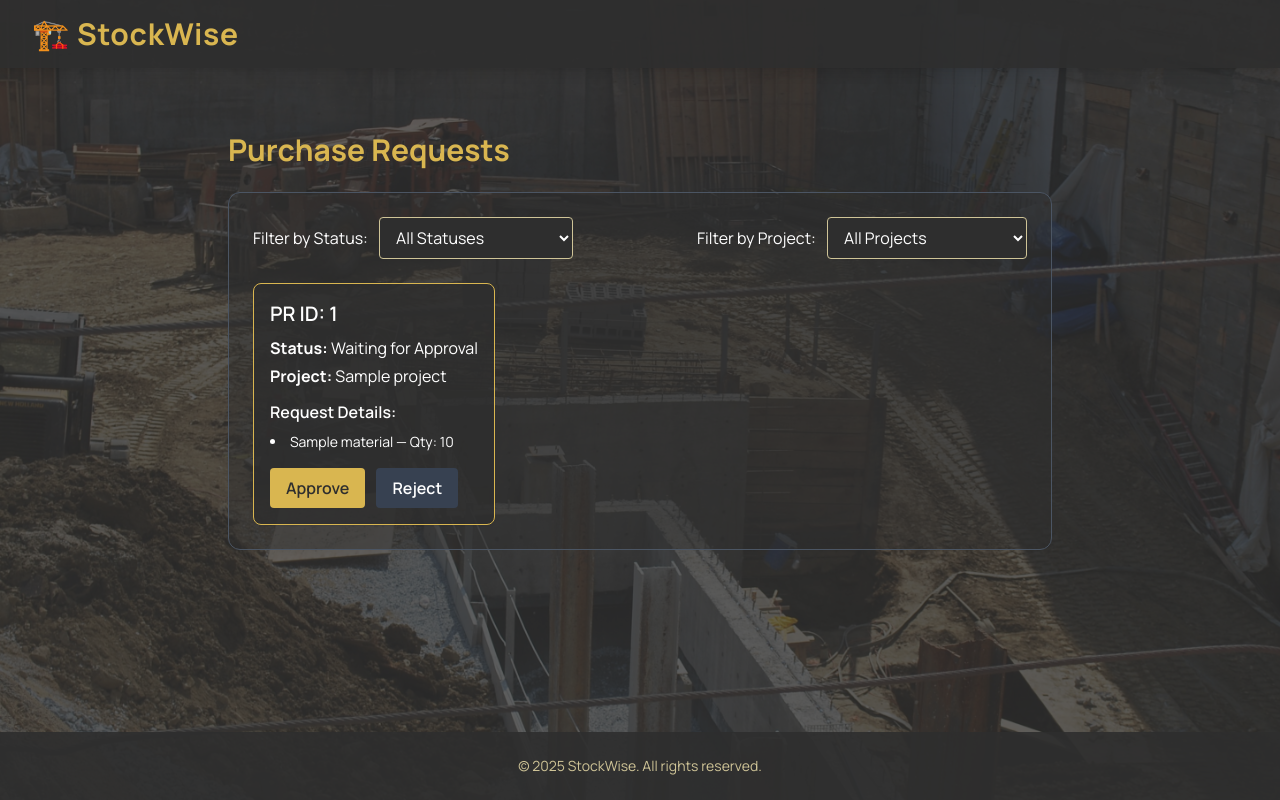
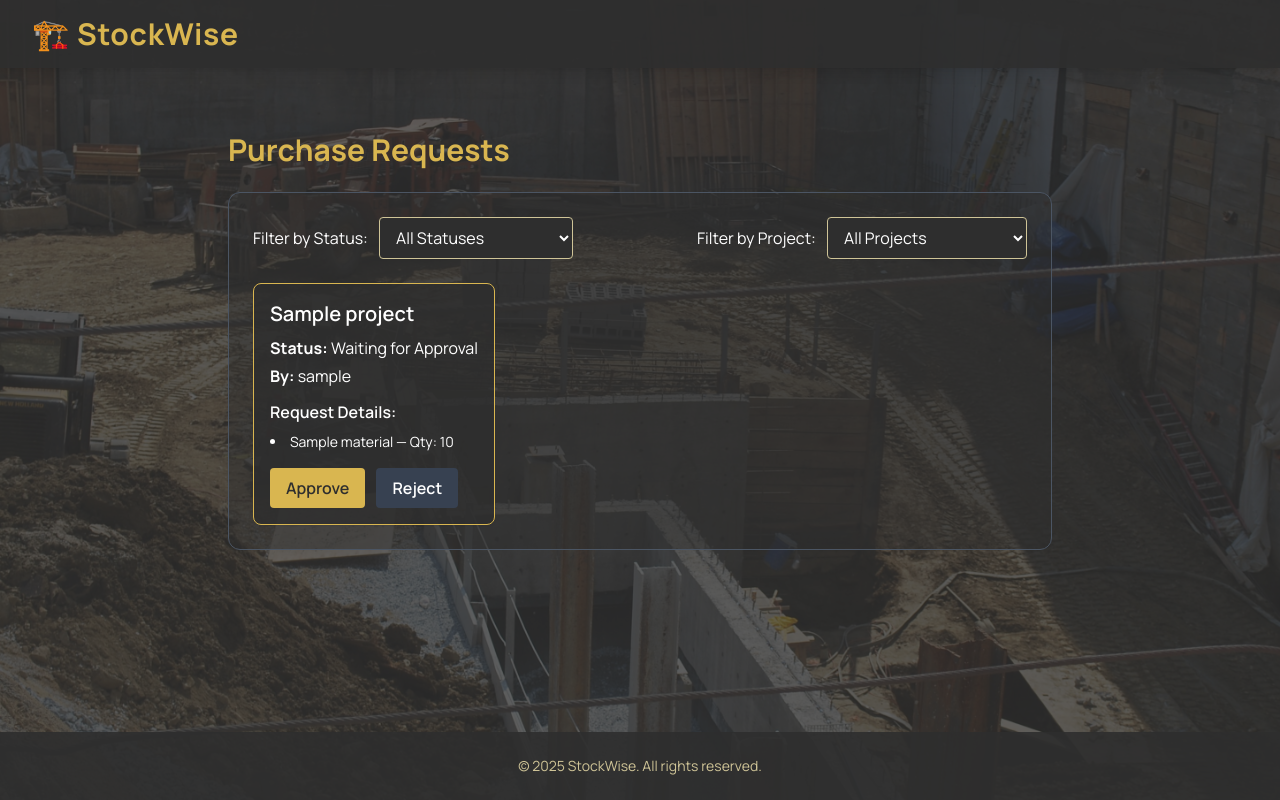
Before and after one commit to gianvalen/stockwise, a Django app: page /manager/pending-requests/ in a window 1280 px wide. Run offline with Django 5.2, Linux system fonts and the light colour scheme; tables that the repository leaves empty hold one stand-in row (values such as "Sample post"); some libraries are stand-ins or nearby versions.

Commit message:
Fixed template for pending requests

```diff
--- a/stockwise/templates/project_management/pending_requests.html
+++ b/stockwise/templates/project_management/pending_requests.html
@@ -45,9 +45,9 @@
     <div class="grid grid-cols-1 md:grid-cols-2 lg:grid-cols-3 gap-6">
       {% for pr in purchase_requests %}
         <div class="border border-primary rounded-lg p-4 bg-surface/80 shadow-sm">
-          <h3 class="text-xl font-semibold mb-2 text-secondary">PR ID: {{ pr.pr_id }}</h3>
+          <h3 class="text-xl font-semibold mb-2 text-secondary">{{ pr.project.project_name }}</h3>
           <p class="mb-1"><strong>Status:</strong> {{ pr.request_status }}</p>
-          <p class="mb-3"><strong>Project:</strong> {{ pr.project.project_name }}</p>
+          <p class="mb-3"><strong> By:</strong> {{ pr.requested_by }}</p>
 
           <h4 class="font-semibold mb-2 text-secondary">Request Details:</h4>
           <ul class="list-disc list-inside text-sm mb-4">
```
